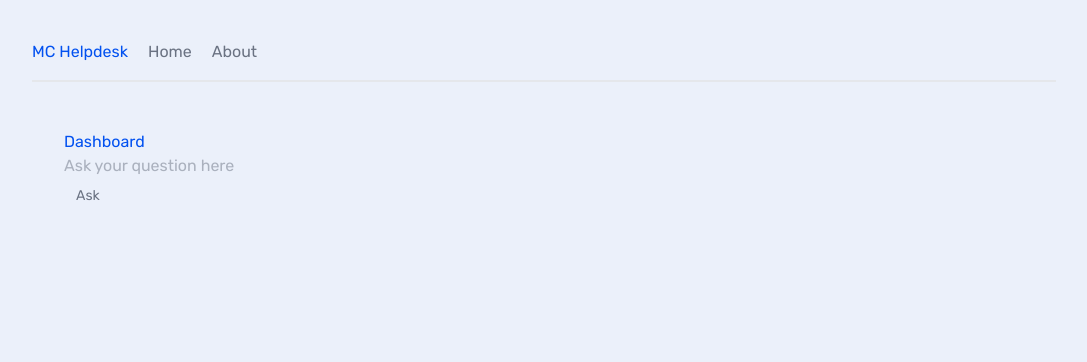
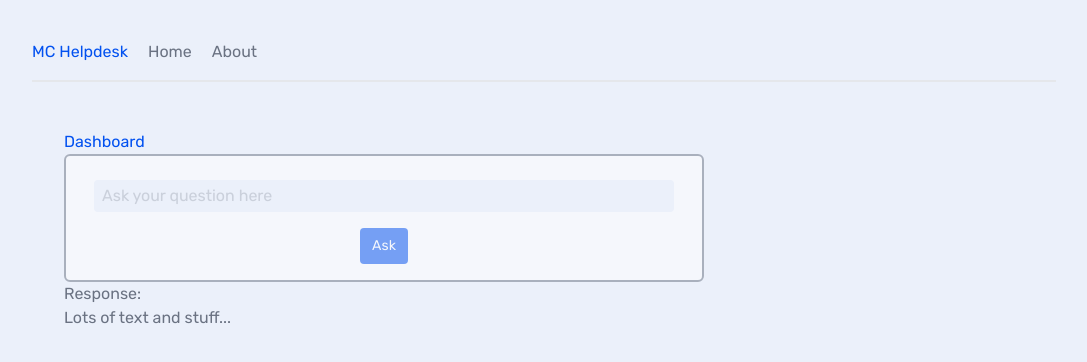
Before and after one commit to MCSmorenberg/mc-helpdesk, a Next.js app: page /dashboard in a window 1280 px wide. Shown: the top 362 px of the page, without its empty margins (96-1183 px from the left). Built offline with nearby package versions, Linux system fonts and the light colour scheme; no server answers; what groq-sdk would draw is missing.

Commit message:
First form styles

```diff
--- a/src/app/globals.css
+++ b/src/app/globals.css
@@ -3,6 +3,7 @@
 @theme {
   /* --color-primary: #7856ff; */
   --color-primary: #0251f0;
+  --color-secondary: #ebf0fa;
 }
 
 body {
@@ -46,6 +47,8 @@ main nav {
 button {
   @apply
     px-3 py-2
+    bg-primary
+    text-white
     rounded-sm
     flex justify-between items-center gap-2
     text-sm;
@@ -62,3 +65,35 @@ button:hover {
 .btn-secondary {
   @apply bg-gray-200 text-gray-900;
 }
+
+form {
+  @apply
+    py-4 px-7
+    bg-white
+    opacity-50
+    /* border-gray-600 */
+    border-2 border-solid
+    rounded-md
+    /* block */
+    w-full max-w-2/3;
+}
+
+form label {
+  @apply block;
+}
+
+form input,
+form textarea,
+form select {
+  @apply
+  /* border-gray-600 */
+  /* border-1 border-solid */
+  /* block */
+  bg-secondary
+  mt-2 my-4 px-2 py-1
+  rounded-sm w-full;
+}
+
+form button {
+  @apply block mx-auto;
+}
--- a/src/components/Chat.tsx
+++ b/src/components/Chat.tsx
@@ -37,9 +37,11 @@ const Chat = () => {
       </form>
       {isThinking ? (
         <p>Thinking...</p>
-      ) : answer && (
+    //   ) : answer && (
+      ) : true && (
         <div>
           <h3>Response:</h3>
+          <p>Lots of text and stuff...</p>
           <p>{answer}</p>
         </div>
       )}
```
